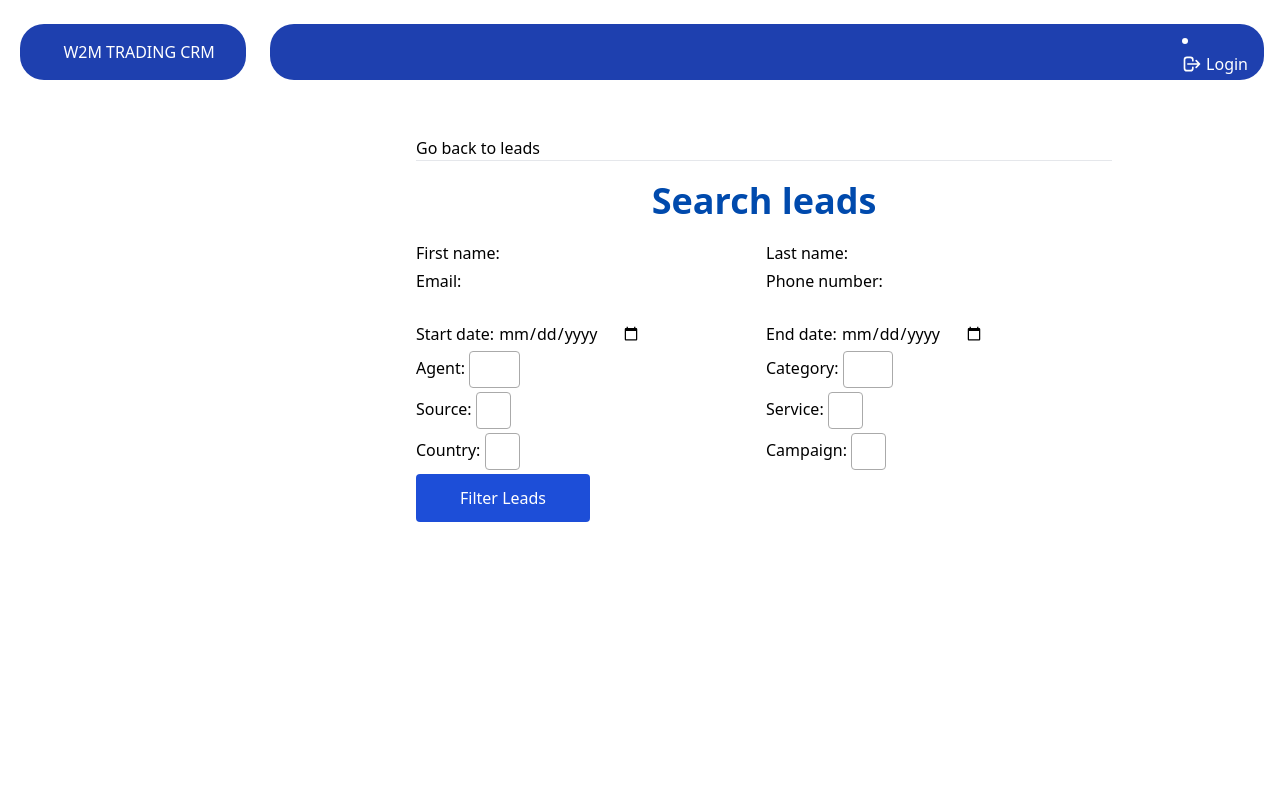
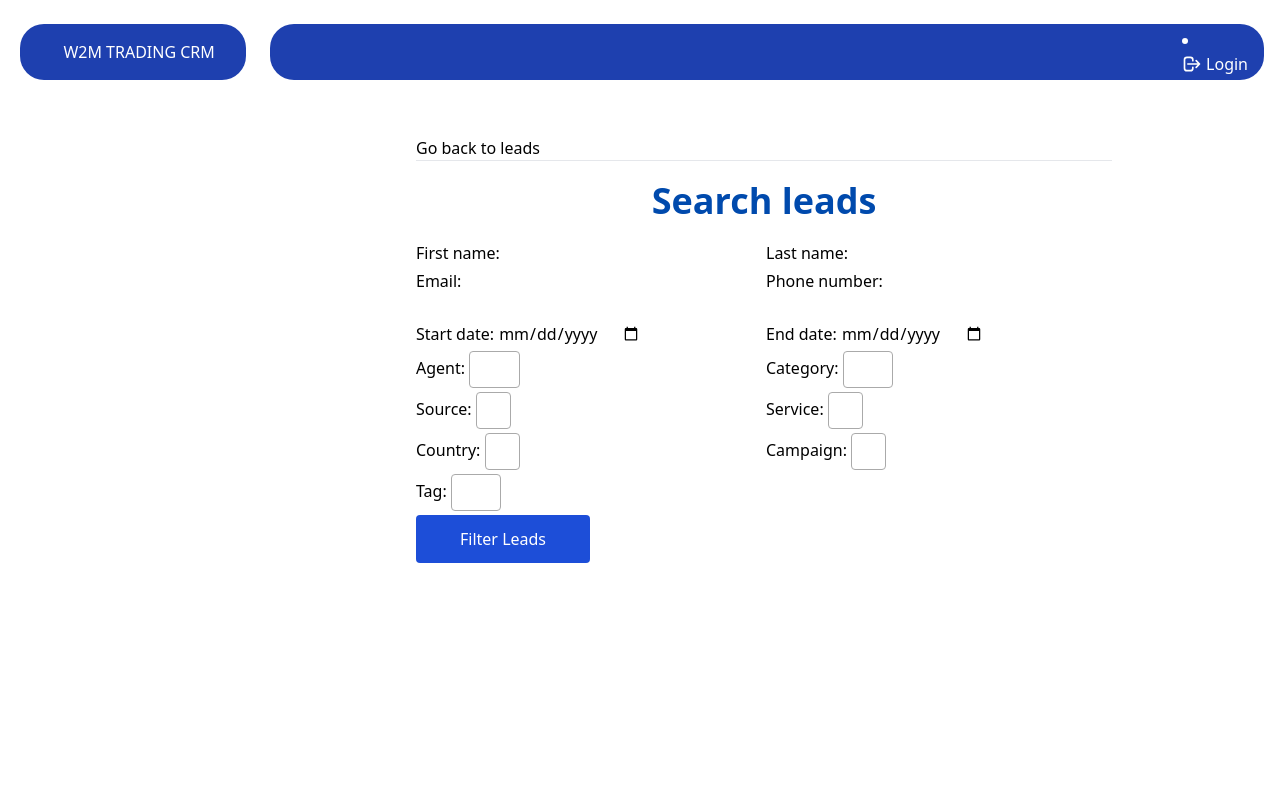
Before and after one commit to bilo2bil3/kingcrm, a Django app: page /leads/search/ in a window 1280 px wide. Run offline with Django 3.2, Linux system fonts and the light colour scheme; data that the repository does not hold is empty; parts of the project's set-up code (start-up, migrations or seed data) failed here and were passed over; some libraries are stand-ins or nearby versions.

Commit message:
tasgsectionadd

```diff
--- a/leads/forms.py
+++ b/leads/forms.py
@@ -151,6 +151,8 @@
     service = ModelAttributeMultiSelectField("service", required=False)
     country = ModelAttributeMultiSelectField("country", required=False)
     campaign = ModelAttributeMultiSelectField("campaign", required=False)
+    tag = ModelMultiSelectField(queryset=Tag.objects.all(), required=False)
+
 
 
 ### agent stats/reports ###
--- a/leads/templates/leads/lead_search.html
+++ b/leads/templates/leads/lead_search.html
@@ -15,6 +15,7 @@
 
 <form method="get" class="grid gap-1 grid-cols-2  flex flex-wrap" action="{% url 'leads:lead-list' %}">
     {{ form|crispy }}
+    <br>
     <button type='submit' class="w-max  text-white bg-blue-700 border-0 py-3 px-11 focus:outline-none hover:bg-indigo-600 rounded">
     Filter Leads
     </button>
--- a/templates/sidebar.html
+++ b/templates/sidebar.html
@@ -5,7 +5,6 @@
 <div class="mt-16 ml-5 rounded-3xl h-5/6   fixed flex flex-col top-14 left-0 w-14 hover:w-64 md:w-64 bg-blue-800 dark:bg-gray-900 text-white transition-all duration-300 border-none z-10 sidebar">
               <div class="overflow-y-auto overflow-x-hidden flex flex-col justify-between flex-grow">
                 <ul class="flex flex-col py-4 space-y-1">
-                    {% if request.user.is_organisor %}
                   <li>
                     <a href="{% url 'dashboard_form' %}" class="relative flex flex-row items-center h-11 focus:outline-none hover:bg-blue-600 dark:hover:bg-blue-600 text-white-600  dark:text-gray-400  hover:text-gray-200 border-l-4 border-transparent hover:border-gray-200 dark:hover:border-gray-200 pr-6">
                       <span class="inline-flex justify-center items-center ml-4">
@@ -14,7 +13,7 @@
                       <span class="ml-2 text-sm tracking-wide truncate">Dashboard</span>
                     </a>
                   </li>
-                    {% endif %}
+
                   <li>
                     <a href="{% url 'leads:lead-list' %}" class="relative flex flex-row items-center h-11 focus:outline-none hover:bg-blue-600 dark:hover:bg-blue-600 text-white-600  dark:text-gray-400  hover:text-gray-200 border-l-4 border-transparent hover:border-gray-200 dark:hover:border-gray-200 pr-6">
                       <span class="inline-flex justify-center items-center ml-4">
```
